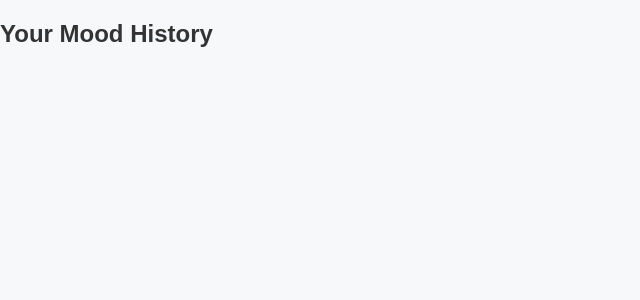
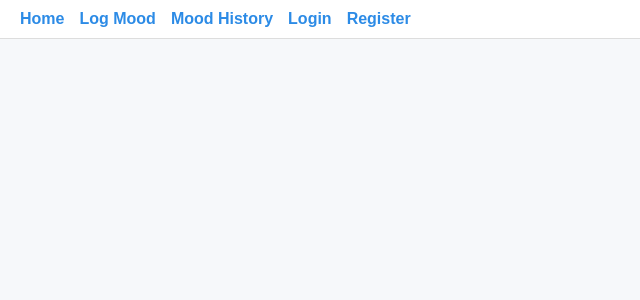
Before and after one commit to TimY90/mental-wellness-tracker, a React (Create React App) app in the folder client/: page /history in a window 1280 px wide. Shown: the top 300 px of the page, without its empty margins (0-640 px from the left). Built offline with nearby package versions, Linux system fonts and the light colour scheme.

Commit message:
Fix: Show navbar on all pages

```diff
--- a/client/src/App.js
+++ b/client/src/App.js
@@ -5,21 +5,21 @@ import Login from './pages/Login';
 import Register from './pages/Register';
 import MoodForm from './pages/MoodForm';
 import MoodHistory from './pages/MoodHistory';
-//import Navbar from './components/Navbar';
+import Navbar from './components/Navbar';
 import './App.css';
 import MoodChart from './components/MoodChart';
-
 
 function App() {
   return (
     <Router>
+      <Navbar />
       <Routes>
         <Route path="/" element={<Home />} />
         <Route path="/login" element={<Login />} />
         <Route path="/register" element={<Register />} />
         <Route path="/log-mood" element={<MoodForm />} />
-        <Route path="/history" element={<MoodHistory />} />
         <Route path="/chart" element={<MoodChart />} />
+        <Route path="/mood-history" element={<MoodHistory />} />
       </Routes>
     </Router>
   );
--- a/client/src/components/Navbar.js
+++ b/client/src/components/Navbar.js
@@ -3,6 +3,7 @@ import { Link, useNavigate } from 'react-router-dom';
 
 function Navbar() {
   const navigate = useNavigate();
+  const isLoggedIn = !!localStorage.getItem('token'); // ✅ Check if token exists
 
   const handleLogout = () => {
     localStorage.removeItem('token');
@@ -12,11 +13,20 @@ function Navbar() {
 
   return (
     <nav style={{ marginBottom: '20px' }}>
+      <Link to="/" style={{ marginRight: '15px' }}>Home</Link>
       <Link to="/log-mood" style={{ marginRight: '15px' }}>Log Mood</Link>
-      <Link to="/history" style={{ marginRight: '15px' }}>Mood History</Link>
-      <Link to="/login" style={{ marginRight: '15px' }}>Login</Link>
-      <Link to="/register" style={{ marginRight: '15px' }}>Register</Link>
-      <button onClick={handleLogout}>Logout</button>
+      <Link to="/mood-history" style={{ marginRight: '15px' }}>Mood History</Link>
+
+      {!isLoggedIn && (
+        <>
+          <Link to="/login" style={{ marginRight: '15px' }}>Login</Link>
+          <Link to="/register" style={{ marginRight: '15px' }}>Register</Link>
+        </>
+      )}
+
+      {isLoggedIn && (
+        <button onClick={handleLogout}>Logout</button>
+      )}
     </nav>
   );
 }
--- a/client/src/pages/MoodForm.js
+++ b/client/src/pages/MoodForm.js
@@ -1,5 +1,6 @@
 import React, { useState } from 'react';
 import axios from 'axios';
+import { useNavigate } from 'react-router-dom'; // ✅ Add this
 
 function MoodForm() {
   const [form, setForm] = useState({
@@ -7,6 +8,8 @@ function MoodForm() {
     stressLevel: '',
     note: ''
   });
+
+  const navigate = useNavigate(); // ✅ Hook for navigation
 
   const handleChange = (e) => {
     setForm({ ...form, [e.target.name]: e.target.value });
@@ -18,23 +21,24 @@ function MoodForm() {
     if (!token) return alert('Please log in first.');
 
     try {
-      console.log("Token being sent:", token); // ✅ Add this line to check the token
+      console.log("Token being sent:", token); // ✅ Debug log
 
       await axios.post(`${process.env.REACT_APP_API_BASE_URL}/api/mood/add`, form, {
         headers: {
-          Authorization: `Bearer ${token}` // ✅ Token format is correct
+          Authorization: `Bearer ${token}`
         }
       });
 
       alert('Mood saved!');
       setForm({ mood: '', stressLevel: '', note: '' });
+
+      navigate('/mood-history'); // ✅ Redirect to mood history page
+
     } catch (err) {
       console.error("❌ Error saving mood:", err.response?.data || err.message);
       alert('Failed to save mood.');
     }
   };
-
-
 
   return (
     <form onSubmit={handleSubmit}>
```
